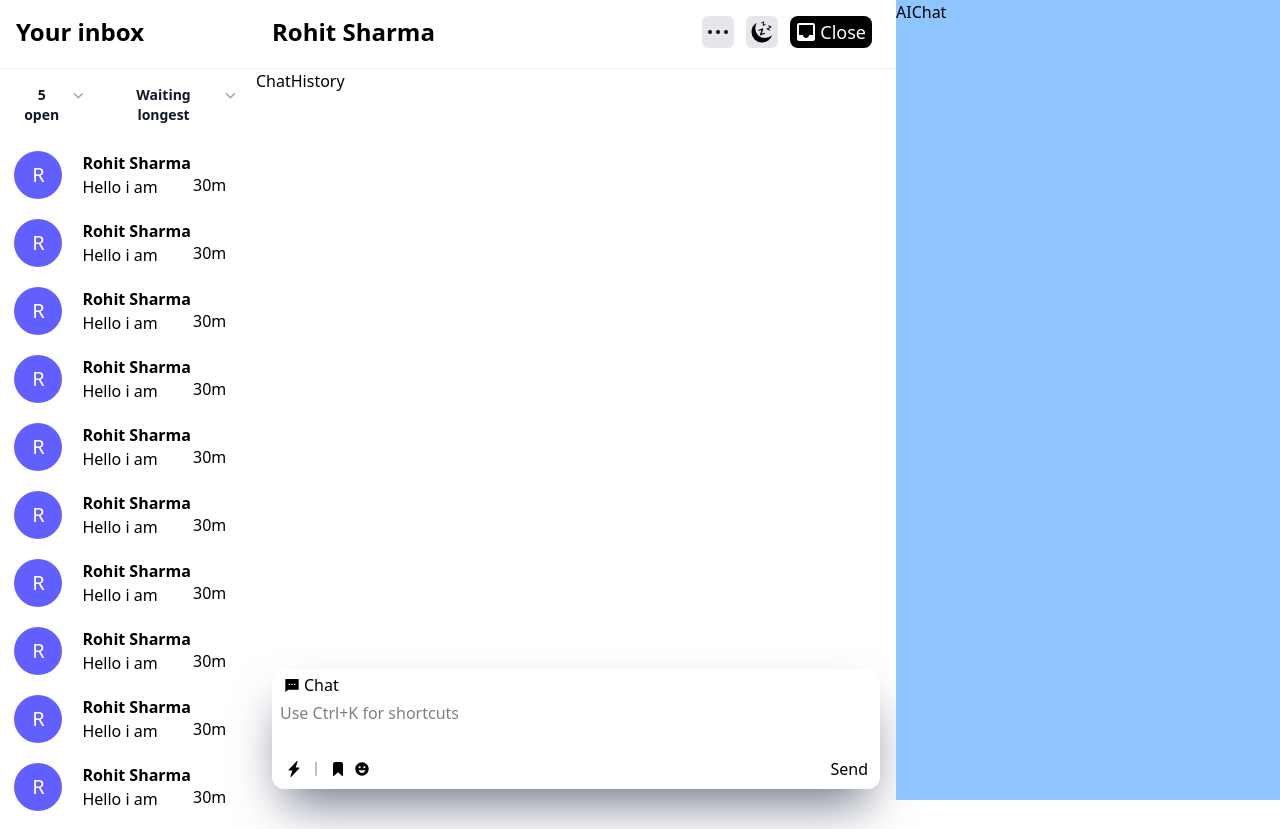
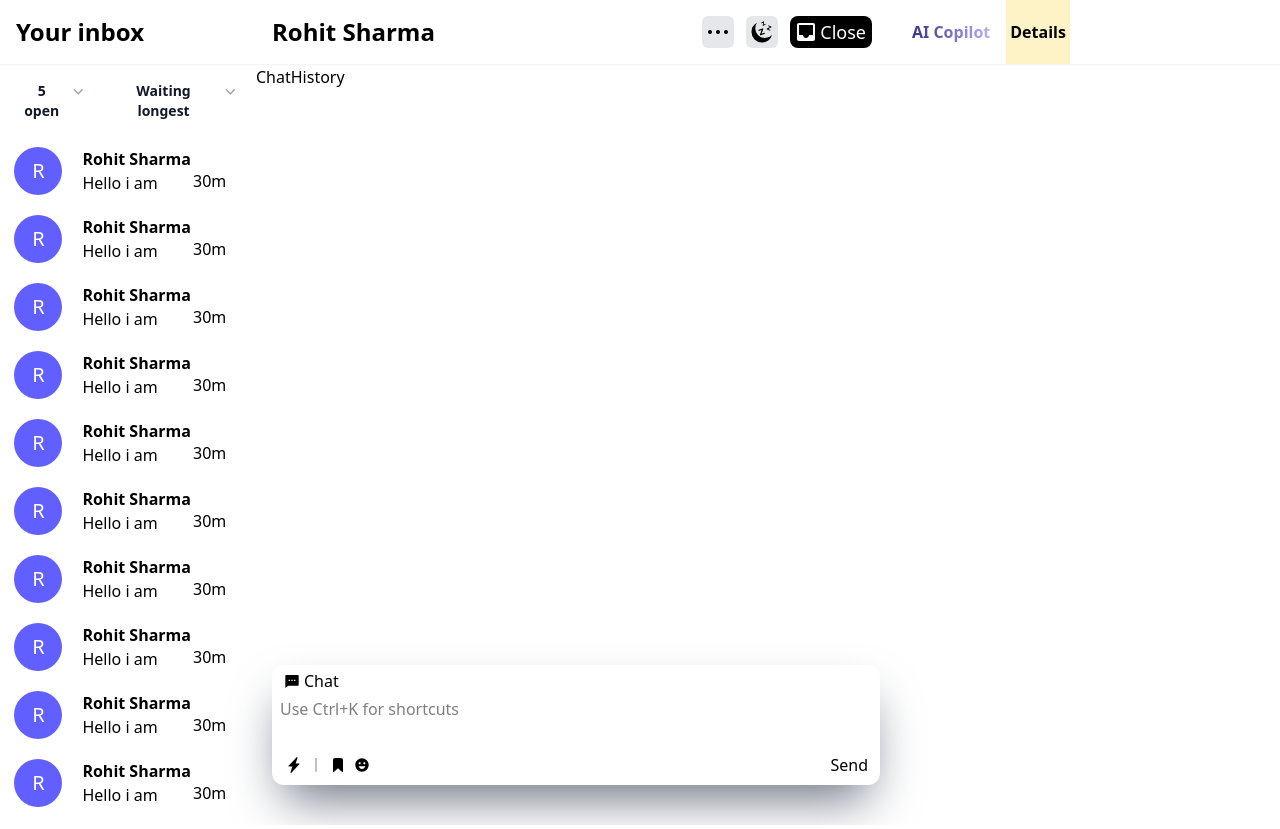
Before and after one commit to VaricelaZoster/Intercom, a React (Vite) app in the folder intercom/: page / in a window 1280 px wide. Built offline with nearby package versions, Linux system fonts and the light colour scheme.

Commit message:
Started styling header of AI Chat

```diff
--- /dev/null
+++ b/intercom/src/AIChatComponents/AIChatHeader.jsx
@@ -0,0 +1,16 @@
+import React from 'react'
+
+const AIChatHeader = () => {
+  return (
+    <div className='flex flex-auto gap-3 border-b-1 border-gray-100 pl-3'>
+        <div className='flex items-center font-semibold cursor-pointer h-16 px-1 bg-gradient-to-r from-indigo-900 to-violet-300 bg-clip-text text-transparent'>
+            AI Copilot
+        </div>
+        <div className='flex items-center font-semibold cursor-pointer bg-amber-100 h-16 px-1'>
+            Details
+        </div>
+    </div>
+  )
+}
+
+export default AIChatHeader
--- a/intercom/src/ChatComponents/ChatHeader.jsx
+++ b/intercom/src/ChatComponents/ChatHeader.jsx
@@ -6,7 +6,7 @@ import { MdInbox } from "react-icons/md";
 
 const ChatHeader = () => {
   return (
-    <div className='flex flex-auto justify-between border-b-1 border-gray-100 p-4 pb-5'>
+    <div className='flex flex-auto justify-between border-b-1 border-gray-100 p-4 pb-[5-1px]'>
         <div className='font-bold text-2xl'>Rohit Sharma</div>
         <div className='flex items-center gap-3 pr-2 [@media(max-width:480px)]:flex-col'>
             <EllipsisHorizontalIcon className="h-8 w-8 transition duration-200 linear bg-gray-200 text-black rounded-md hover:bg-gray-300"/>
--- a/intercom/src/Components/AIChat.jsx
+++ b/intercom/src/Components/AIChat.jsx
@@ -1,8 +1,11 @@
 import React from 'react'
+import AIChatHeader from '../AIChatComponents/AIChatHeader'
 
 const AIChat = () => {
   return (
-    <div className='flex-auto w-[30%] bg-blue-300'>AIChat</div>
+    <div className='flex-auto w-[30%] '>
+      <AIChatHeader/>
+    </div>
   )
 }
 
--- a/intercom/src/assets/InboxHeader.jsx
+++ b/intercom/src/assets/InboxHeader.jsx
@@ -2,7 +2,7 @@ import React from 'react'
 
 const InboxHeader = () => {
   return (
-    <div className='p-4 pb-5 border-b-1 border-gray-100 text-2xl font-bold'>Your inbox</div>
+    <div className='p-4 pb-[5 - 1px] border-b-1 border-gray-100 text-2xl font-bold'>Your inbox</div>
   )
 }
 
```
